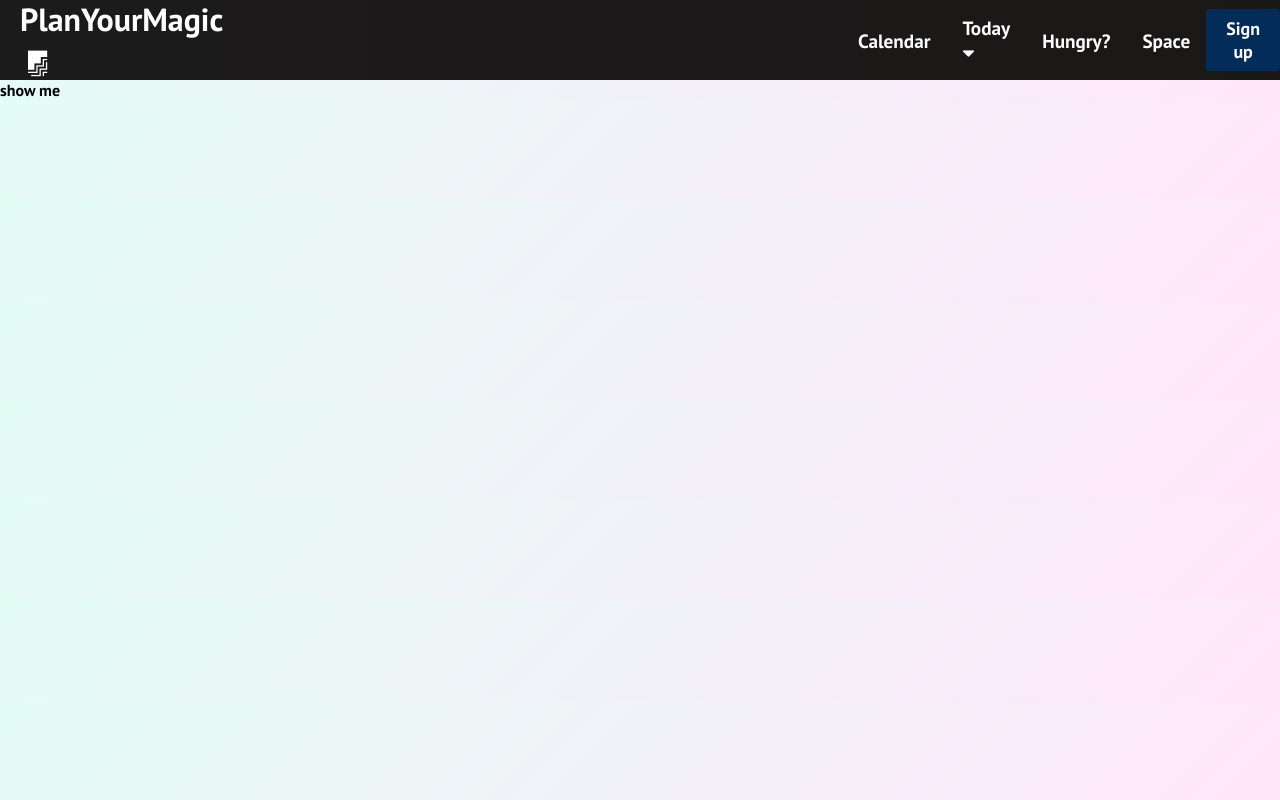
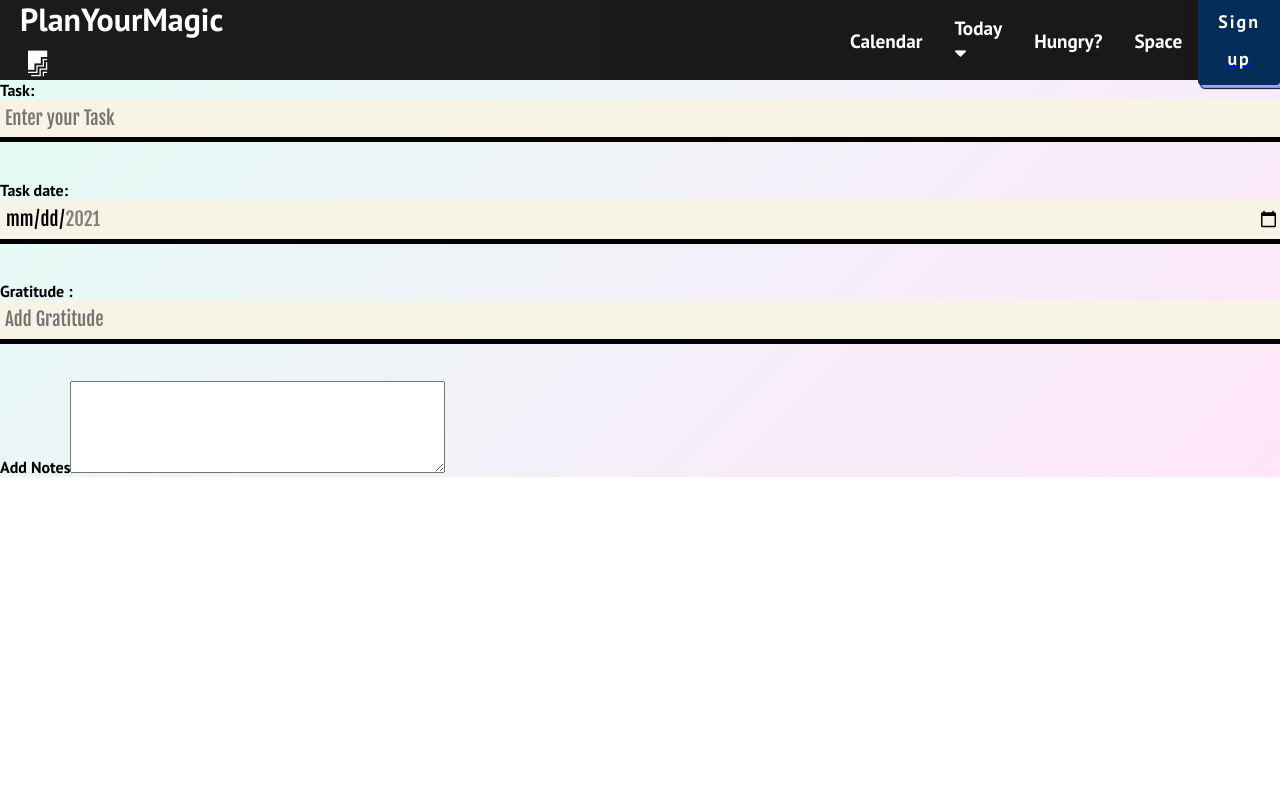
Before and after one commit to salonimehta27/planYourLife_ReactProject, a React (Create React App) app in the folder planner/: page / in a window 1280 px wide. Both pictures are taken after a click on the button "Thank You! Take me to the website". Built offline with nearby package versions, Linux system fonts and the light colour scheme.

Commit message:
Added more css and created a form to add task

```diff
--- a/planner/db.json
+++ b/planner/db.json
@@ -5,11 +5,10 @@
       "item": ""
     }
   ],
-  "comments": [
+  "tasks": [
     {
       "id": 1,
-      "body": "some comment",
-      "postId": 1
+      "taskName": "some comment"
     }
   ],
   "profile": {
--- /dev/null
+++ b/planner/src/Components/CSS/PlanForm.css
@@ -0,0 +1,73 @@
+@import url("https://fonts.googleapis.com/css?family=Fjalla+One&display=swap");
+/* * {
+  margin: 0;
+  padding: 0;
+} */
+
+body {
+  background: url("https://s3-us-west-2.amazonaws.com/s.cdpn.io/38816/image-from-rawpixel-id-2210775-jpeg.jpg") center center no-repeat;
+  /* background-size: cover;
+  width: 50vw;
+  height: 50vh;
+  display: grid;
+  align-items: center;
+  justify-items: center; */
+}
+
+/* .contact-us {
+  background: #f8f4e5;
+  padding: 50px 100px;
+  border: 2px solid black;
+  box-shadow: 15px 15px 1px #ffa580, 15px 15px 1px 2px black;
+} */
+
+input {
+  display: block;
+  width: 100%;
+  font-size: 14pt;
+  line-height: 28pt;
+  font-family: "Fjalla One";
+  margin-bottom: 28pt;
+  border: none;
+  border-bottom: 5px solid black;
+  background: #f8f4e5;
+  min-width: 250px;
+  padding-left: 5px;
+  outline: none;
+  color: black;
+}
+
+input:focus {
+  border-bottom: 5px solid #ffa580;
+}
+
+button {
+  display: block;
+  margin: 0 auto;
+  line-height: 28pt;
+  padding: 0 20px;
+  background: #ffa580;
+  letter-spacing: 2px;
+  transition: 0.2s all ease-in-out;
+  outline: none;
+  border: 1px solid black;
+  box-shadow: 3px 3px 1px #95a4ff, 3px 3px 1px 1px black;
+}
+button:hover {
+  background: black;
+  color: white;
+  border: 1px solid black;
+}
+
+::selection {
+  background: #ffc8ff;
+}
+
+input:-webkit-autofill,
+input:-webkit-autofill:hover,
+input:-webkit-autofill:focus {
+  border-bottom: 5px solid #95a4ff;
+  /* webkit-text-fill-color: #2A293E;
+  webkit-box-shadow: 0 0 0px 1000px #f8f4e5 inset; */
+   transition: background-color 5000s ease-in-out 0s;
+}
--- a/planner/src/Components/Plan.js
+++ b/planner/src/Components/Plan.js
@@ -1,9 +1,11 @@
 import React from 'react'
+import PlanForm from './PlanForm'
 
 function Plan() {
+
     return (
         <div>
-            show me
+            <PlanForm />
         </div>
     )
 }
--- a/planner/src/Components/PlanForm.js
+++ b/planner/src/Components/PlanForm.js
@@ -0,0 +1,25 @@
+import React, { useState } from 'react'
+import "./CSS/PlanForm.css"
+
+function PlanForm() {
+
+    return (
+        <div>
+            <form>
+                <label htmlFor="task">Task: </label>
+                <input type="text" name="task" placeholder="Enter your Task"></input>
+                <label htmlFor="taskDate">Task date: </label>
+
+                <input type="date" id="taskDate" name="taskDate"
+                    value="0000-00-00"
+                    min="2021-01-01" max="2021-12-31" ></input>
+                <label htmlFor="gratitude">Gratitude : </label>
+                <input name="gratitude" id="gratitude" type="text" placeholder="Add Gratitude"></input>
+                <label htmlFor="paragraph_text">Add Notes</label>
+                <textarea id="paragraph_text" name="paragraph_text" cols="50" rows="5"></textarea>
+            </form>
+        </div>
+    )
+}
+
+export default PlanForm
```
